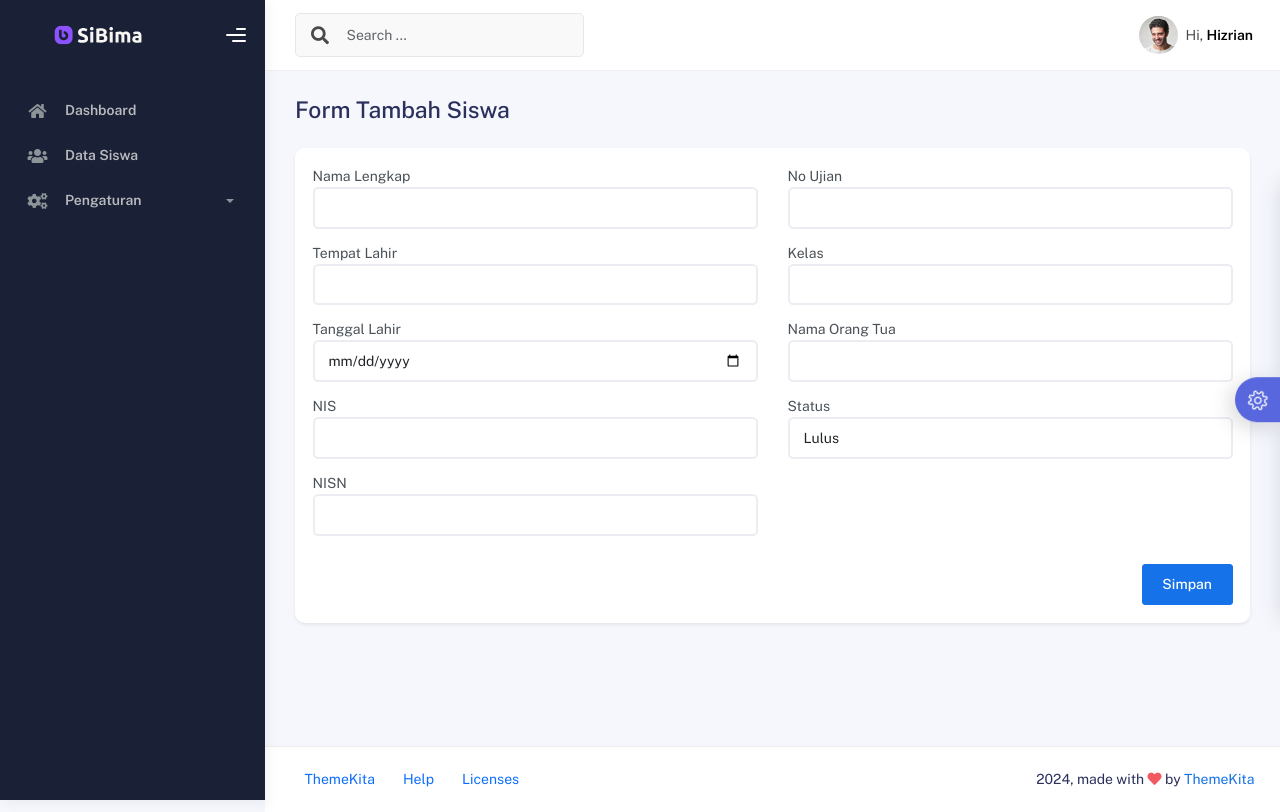
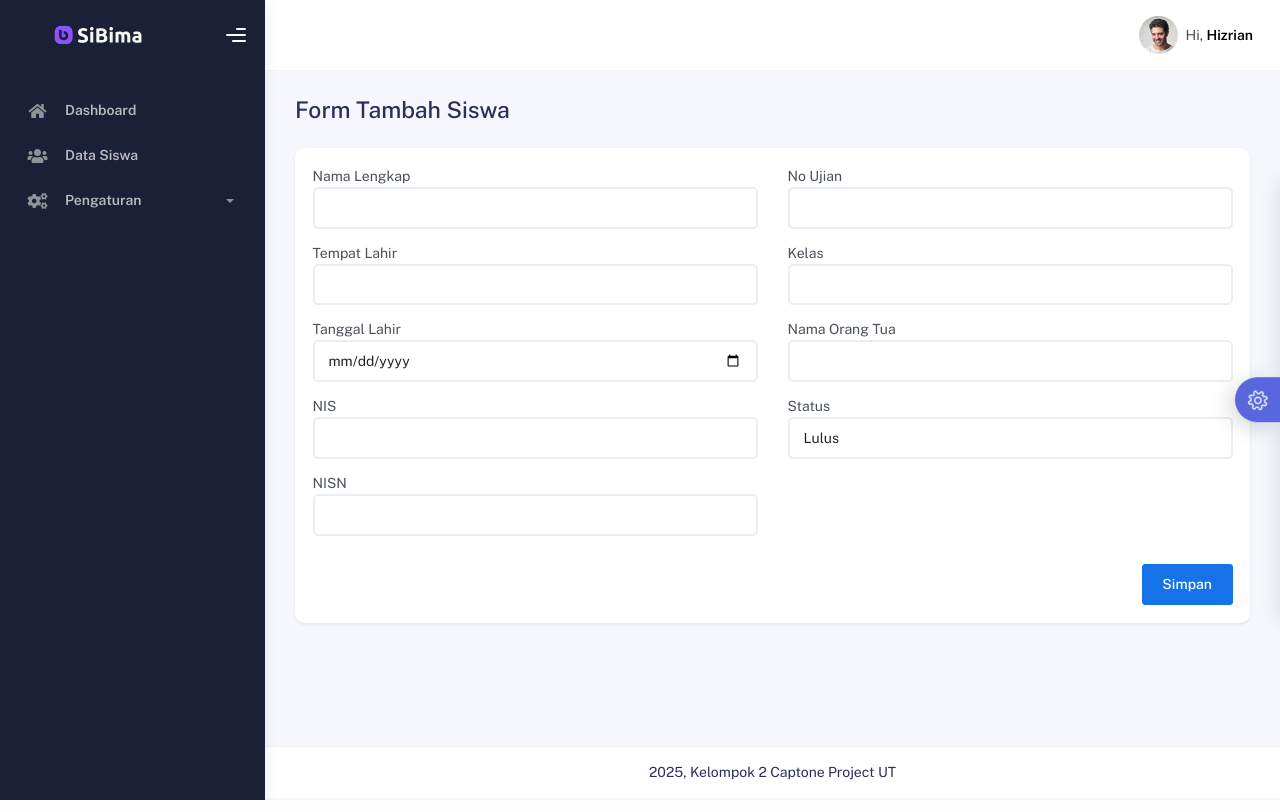
Before and after one commit to erifebrianto/capstone, a CodeIgniter app: page /index.php/siswa/create in a window 1280 px wide. Run offline with CodeIgniter, Linux system fonts and the light colour scheme; a user stored in the database is signed in.

Commit message:
update footer

```diff
--- a/application/config/database.php
+++ b/application/config/database.php
@@ -76,9 +76,9 @@ $query_builder = TRUE;
 $db['default'] = array(
 	'dsn'	=> '',
 	'hostname' => 'localhost',
-	'username' => 'eri_capstone',
-	'password' => 'DJ3MbGoe3D@a8IJk',
-	'database' => 'eri_capstone',
+	'username' => 'root',
+	'password' => '',
+	'database' => 'pengumuman',
 	'dbdriver' => 'mysqli',
 	'dbprefix' => '',
 	'pconnect' => FALSE,
--- a/application/views/templates/footer.php
+++ b/application/views/templates/footer.php
@@ -1,25 +1,10 @@
         <footer class="footer">
-          <div class="container-fluid d-flex justify-content-between">
-            <nav class="pull-left">
-              <ul class="nav">
-                <li class="nav-item">
-                  <a class="nav-link" href="http://www.themekita.com">
-                    ThemeKita
-                  </a>
-                </li>
-                <li class="nav-item">
-                  <a class="nav-link" href="#"> Help </a>
-                </li>
-                <li class="nav-item">
-                  <a class="nav-link" href="#"> Licenses </a>
-                </li>
-              </ul>
-            </nav>
+          <div class="container-fluid d-flex justify-content-center">
             <div class="copyright">
-              2024, made with <i class="fa fa-heart heart text-danger"></i> by
-              <a href="http://www.themekita.com">ThemeKita</a>
+              <?php echo date("Y"); ?>, Kelompok 2 Captone Project UT
             </div>
           </div>
+
         </footer>
       </div>
 
--- a/application/views/templates/header.php
+++ b/application/views/templates/header.php
@@ -147,23 +147,6 @@
             class="navbar navbar-header navbar-header-transparent navbar-expand-lg border-bottom"
           >
             <div class="container-fluid">
-              <nav
-                class="navbar navbar-header-left navbar-expand-lg navbar-form nav-search p-0 d-none d-lg-flex"
-              >
-                <div class="input-group">
-                  <div class="input-group-prepend">
-                    <button type="submit" class="btn btn-search pe-1">
-                      <i class="fa fa-search search-icon"></i>
-                    </button>
-                  </div>
-                  <input
-                    type="text"
-                    placeholder="Search ..."
-                    class="form-control"
-                  />
-                </div>
-              </nav>
-
               <ul class="navbar-nav topbar-nav ms-md-auto align-items-center">
                 <li
                   class="nav-item topbar-icon dropdown hidden-caret d-flex d-lg-none"
```
